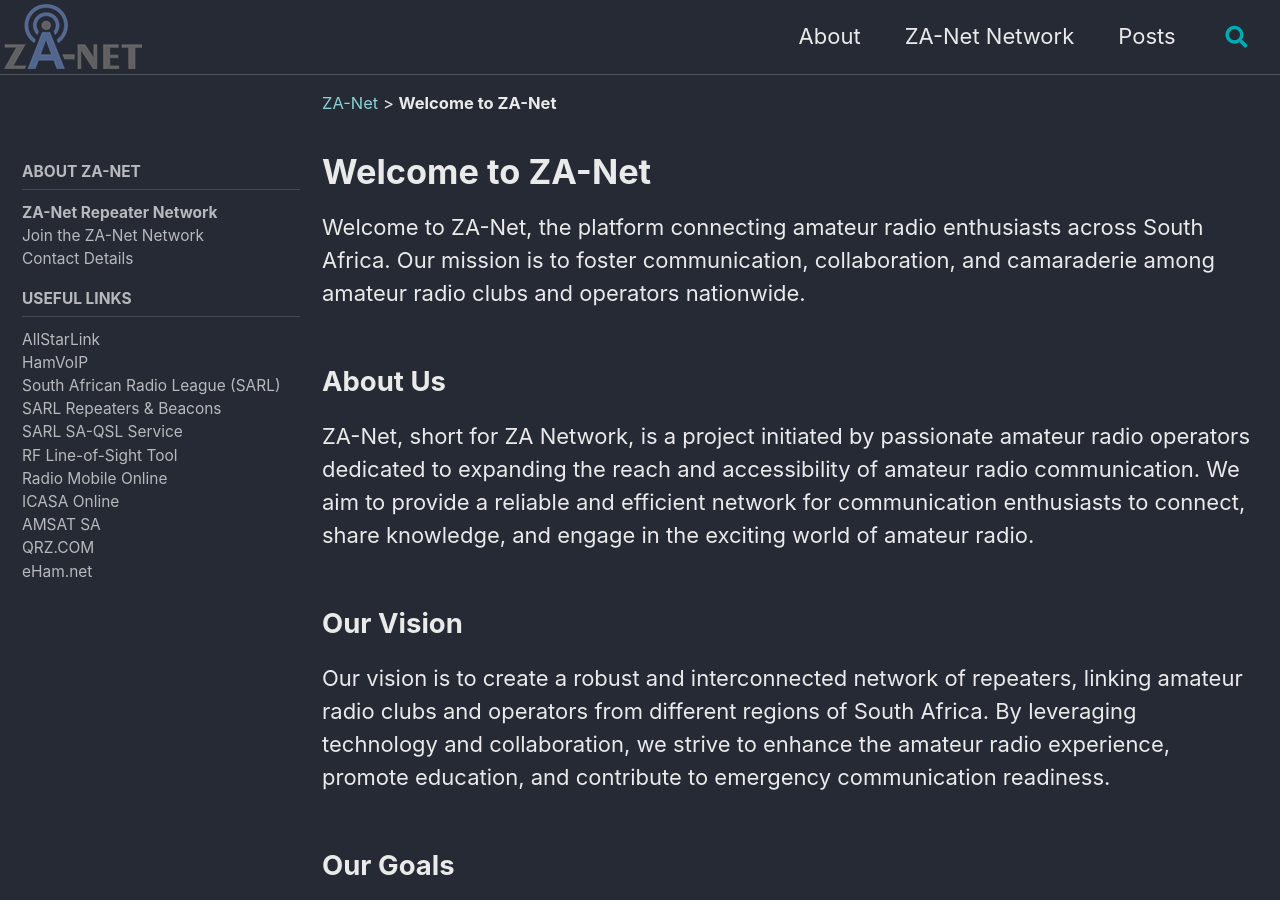
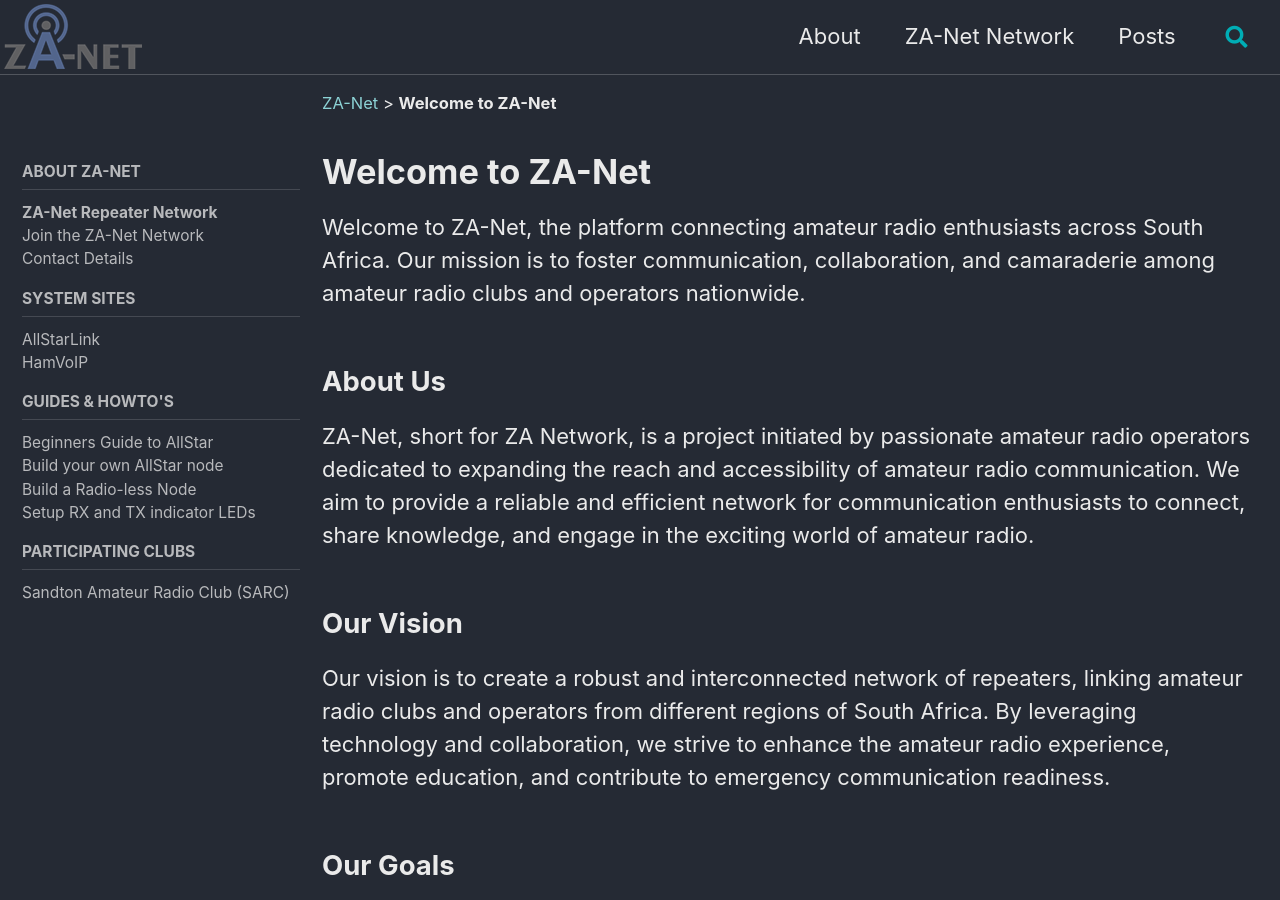
Before and after one commit to za-net/za-net.github.io, a Jekyll site: the page built from _pages/about.md, in a window 1280 px wide and 900 px high. Built offline with Jekyll 4.4.1, drawn with Linux system fonts in a browser that asks for light colours; cached includes are drawn as plain includes.

Commit message:
Menu items

```diff
--- a/_data/navigation.yml
+++ b/_data/navigation.yml
@@ -30,59 +30,45 @@
       - title: "ZA-Net Repeater Network"
         url: "/about/"
 
-      # - title: "What is Amateur Radio (HAM)"
-      #   url: "/about/ham/"
-      # - title: "Radio Amateur Examination (RAE)"
-      #   url: "/about/rae/"
-      # - title: "Worked All ZS Award (WAZS)"
-      #   url: "/about/wazs"
-      # - title: ZA-Net YouTube Channel
-      #   url: "/about/youtube/"
-      # - title: "Weekly Bulletins"
-      #   url: "/about/bulletins/"
-      # - title: "ZA-Net Team Members"
-      #   url: "/about/members/"
-      # - title: "Club Constitution"
-      #   url: "/about/constitution"
       - title: "Join the ZA-Net Network"
         url: "/about/join/"
       - title: "Contact Details"
         url: "/about/contact/"
-      # - title: "Terms and Privacy Policy"
-      #   url: "/about/terms/"
-  - title: "Useful Links"
+
+  - title: "System Sites"
     children:
       - title: "AllStarLink"
         url: "/about/allstarlink/"
+        target: "_blank"
       - title: "HamVoIP"
         url: "/about/hamvoip/"
-      - title: "South African Radio League (SARL)"
-        url: "http://www.sarl.org.za/"
         target: "_blank"
-      - title: "SARL Repeaters & Beacons"
-        url: "http://www.sarl.org.za/public/local/Unmanned.asp"
+
+  - title: "Guides & HowTo's"
+    children:
+      - title: "Beginners Guide to AllStar"
+        url: "https://wiki.allstarlink.org/wiki/Beginners_Guide"
         target: "_blank"
-      - title: "SARL SA-QSL Service"
-        url: "http://www.sarl.org.za/SAQSL/Default.asp"
+      - title: "Build your own AllStar node"
+        url: "https://allstarsetup.com/allstar-mini-node-construction-details/"
         target: "_blank"
-      - title: "RF Line-of-Sight Tool"
-        url: "https://www.scadacore.com/tools/rf-path/rf-line-of-sight/"
+      - title: "Build a Radio-less Node"
+        url: "https://allscan.info/docs/radioless-node.php"
         target: "_blank"
-      - title: "Radio Mobile Online"
-        url: "https://www.ve2dbe.com/english1.html"
+      - title: "Setup RX and TX indicator LEDs"
+        url: "http://kb9iqx.net/allstarlink/rx-tx-leds.html"
+        tooltip: "Testing"
         target: "_blank"
-      - title: "ICASA Online"
-        url: "https://online.icasa.org.za/"
+
+
+  - title: "Participating Clubs"
+    children:
+      - title: "Sandton Amateur Radio Club (SARC)"
+        url: "http://www.zs6stn.org.za/"
         target: "_blank"
-      - title: "AMSAT SA"
-        url: "https://www.amsatsa.org.za/"
-        target: "_blank"
-      - title: "QRZ.COM"
-        url: "https://www.qrz.com/"
-        target: "_blank"
-      - title: "eHam.net"
-        url: "https://www.eham.net/site/index"
-        target: "_blank"
+
+
+
 
 posts:
   - title: "Posts by Tag"
```
Also changed, not shown: images/ZA-NET_LOGO - WhatsApp.png (added).
